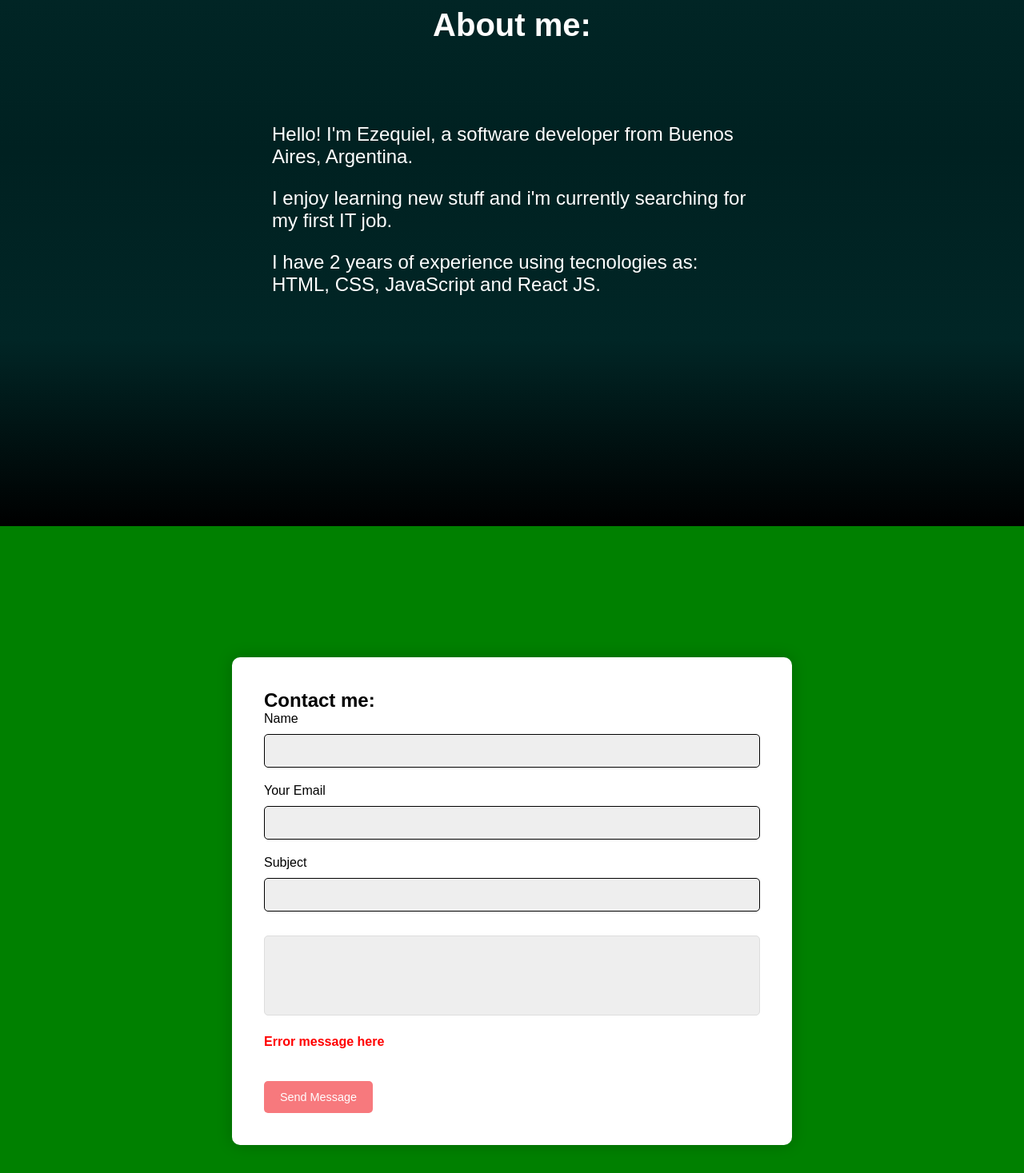
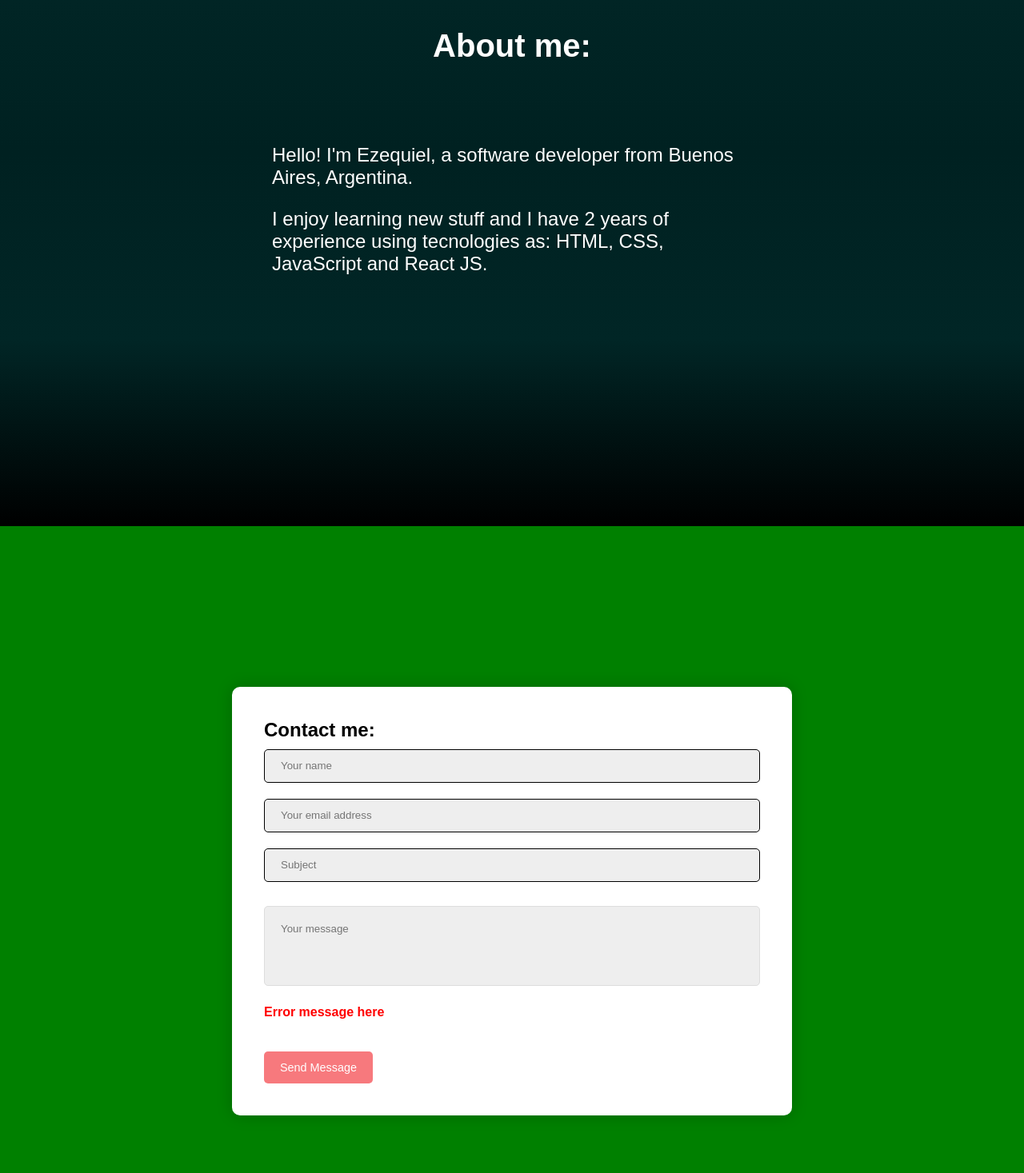
Before and after one commit to ezejerez/my-website, a React (Create React App) app: page / in a window 1280 px wide. Shown: the part 1216-2683 px from the top of the page at 80% size. Built offline with nearby package versions, Linux system fonts and the light colour scheme; a web font is replaced by a local one.

Commit message:
modal-added

```diff
--- a/package.json
+++ b/package.json
@@ -13,6 +13,7 @@
     "react-router-dom": "^5.2.0",
     "react-scripts": "4.0.3",
     "react-scroll": "^1.8.1",
+    "react-spring": "^9.0.0-rc.3",
     "styled-components": "^5.2.1",
     "web-vitals": "^1.1.0"
   },
--- a/src/components/AboutSection/AboutElements.js
+++ b/src/components/AboutSection/AboutElements.js
@@ -75,18 +75,3 @@ export const AboutSectionP2 = styled.p`
     font-size: 16px;
   }
 `;
-export const AboutSectionP3 = styled.p`
-  margin-top: 24px;
-  color: #fff;
-  font-size: 24px;
-  text-align: left;
-  max-width: 600px;
-
-  @media screen and (max-width: 768px) {
-    font-size: 20px;
-  }
-
-  @media screen and (max-width: 480px) {
-    font-size: 16px;
-  }
-`;
--- a/src/components/AboutSection/index.js
+++ b/src/components/AboutSection/index.js
@@ -5,11 +5,11 @@ import {
   AboutSectionTitle,
   AboutSectionP1,
   AboutSectionP2,
-  AboutSectionP3,
 } from './AboutElements';
 
 const AboutSection = () => {
   return (
+    <div id='about'>
       <AboutSectionContainer>
         <AboutSectionContent>
           <AboutSectionTitle>About me:</AboutSectionTitle>
@@ -18,15 +18,12 @@ const AboutSection = () => {
             Argentina.
           </AboutSectionP1>
           <AboutSectionP2>
-          I enjoy learning new stuff and i'm currently searching for my first IT
-          job.
+            I enjoy learning new stuff and I have 2 years of experience using
+            tecnologies as: HTML, CSS, JavaScript and React JS.
           </AboutSectionP2>
-        <AboutSectionP3>
-          I have 2 years of experience using tecnologies as: HTML, CSS,
-          JavaScript and React JS.
-        </AboutSectionP3>
         </AboutSectionContent>
       </AboutSectionContainer>
+    </div>
   );
 };
 
--- a/src/components/ContactSection/index.js
+++ b/src/components/ContactSection/index.js
@@ -1,4 +1,4 @@
-import React from 'react';
+import React, { useState } from 'react';
 import emailjs from 'emailjs-com';
 import {
   ContactSectionBackground,
@@ -10,42 +10,79 @@ import {
   StyledButton,
 } from './ContactElements';
 
+import Modal from '../Modal/index';
+
 const ContactSection = () => {
-  function sendEmail(e) {
-    e.preventDefault();
+  const [showModal, setShowModal] = useState(false);
 
-    emailjs
-      .sendForm(
-        'gmail',
-        'template_wotpibf',
-        e.target,
-        'user_8o9zQhhFpdSCF4aIT7OSF'
-      )
-      .then(() => {
-        alert(
-          'Your message was sent successfully! I will contact you as soon as possible &#x1F60E;'
-        );
-      }, e.target.reset());
-  }
+  const openModal = () => {
+    setShowModal((prev) => !prev);
+  };
+
+  // function sendEmail(e) {
+  //   e.preventDefault();
+
+  //   emailjs
+  //     .sendForm(
+  //       'gmail',
+  //       'template_wotpibf',
+  //       e.target,
+  //       'user_8o9zQhhFpdSCF4aIT7OSF',
+  //     )
+  //     .then(() => {
+  //       alert(
+  //         'Your message was sent successfully! I will contact you as soon as possible &#x1F60E;',
+  //       );
+  //     }, e.target.reset());
+  // }
 
   return (
     <div id='contact'>
+      <Modal showModal={showModal} setShowModal={setShowModal} />
       <ContactSectionBackground>
         <StyledFormWrapper>
           <StyledForm>
             <h2>Contact me:</h2>
-            <label htmlFor='name'>Name</label>
-            <StyledInput type='text' name='name' />
-            <label htmlFor='email'>Your Email</label>
-            <StyledInput type='email' name='email' />
-            <label htmlFor='subject'>Subject</label>
-            <StyledInput type='subject' name='subject' />
+            <label htmlFor='name'></label>
+            <StyledInput
+              type='text'
+              className='form-control'
+              placeholder='Your name'
+              name='name'
+            />
+            <label htmlFor='email'></label>
+            <StyledInput
+              type='email'
+              className='form-control'
+              placeholder='Your email address'
+              name='email'
+            />
+            <label htmlFor='subject'></label>
+            <StyledInput
+              type='text'
+              className='form-control'
+              placeholder='Subject'
+              name='subject'
+            />
             <label htmlFor='message'></label>
-            <StyledTextArea name='subject' />
+            <StyledTextArea
+              className='form-control'
+              id=''
+              cols='30'
+              rows='8'
+              placeholder='Your message'
+              name='message'
+            />
             <StyledError>
               <p>Error message here</p>
             </StyledError>
-            <StyledButton type='submit'>Send Message</StyledButton>
+            <StyledButton
+              onClick={openModal}
+              type='submit'
+              className='btn btn-info'
+              value='Send Message'>
+              Send Message
+            </StyledButton>
           </StyledForm>
         </StyledFormWrapper>
       </ContactSectionBackground>
@@ -55,58 +92,4 @@ const ContactSection = () => {
 
 export default ContactSection;
 
-// ContactSectionContainer,
-// ContactSectionTitle,
-// ContactButton,
-
-{
-  /* <ContactSectionTitle>Contact me:</ContactSectionTitle>
-      <form onSubmit={sendEmail}>
-        <ContactSectionContainer>
-          <div className='col-8 form-group mx auto'>
-            <input
-              type='text'
-              className='form-control'
-              placeholder='Name'
-              name='name'
-            />
-          </div>
-
-          <div className='col-8 form-group pt-2 mx auto'>
-            <input
-              type='email'
-              className='form-control'
-              placeholder='Email address'
-              name='email'
-            />
-          </div>
-
-          <div className='col-8 form-group pt-2 mx auto'>
-            <input
-              type='text'
-              className='form-control'
-              placeholder='Subject'
-              name='subject'
-            />
-          </div>
-
-          <div className='col-8 form-group pt-2 mx auto'>
-            <textarea
-              className='form-control'
-              id=''
-              cols='30'
-              rows='8'
-              placeholder='Your message'
-              name='message'></textarea>
-          </div>
-
-          <div>
-            <ContactButton
-              type='submit'
-              className='btn btn-info'
-              value='Send Message'
-            />
-          </div>
-        </ContactSectionContainer>
-      </form> */
-}
+// agregar <StyledForm onSubmit={sendEmail}>
--- /dev/null
+++ b/src/components/Modal/ModalElements.js
@@ -0,0 +1,55 @@
+import styled from 'styled-components';
+import { MdClose } from 'react-icons/md';
+
+export const ModalBackground = styled.div`
+  width: 100%;
+  height: 100%;
+  background: rgba(0, 0, 0, 0.8);
+  position: fixed;
+  disply: flex;
+  justify-content: center;
+  align-items: center;
+`;
+
+export const ModalWrapper = styled.div`
+  width: 800px;
+  height: 500px;
+  box-shadow: 0 5px 16px rgba(0, 0, 0, 0.2);
+  background: #fff;
+  color: #000;
+  display: grid;
+  gid-template-columns: 1fr 1fr;
+  position: relative;
+  z-index: 10;
+  border-radius: 10px;
+`;
+
+export const ModalContent = styled.div`
+  display: flex;
+  flex-direction: column;
+  justify-content: center;
+  line-height: 1.8;
+  color: #141414;
+
+  p {
+    margin-bottom: 1rem;
+  }
+
+  button {
+    padding: 10px 24px;
+    background: #141414;
+    color: #fff;
+    border: none;
+  }
+`;
+
+export const CloseModalButton = styled(MdClose)`
+  cursor: pointer;
+  position: absolute;
+  top: 20px;
+  right: 20px;
+  width: 32px;
+  height: 32px;
+  padding: 0;
+  z-index: 10;
+`;
--- /dev/null
+++ b/src/components/Modal/index.js
@@ -0,0 +1,65 @@
+import React, { useRef, useEffect, useCallback } from 'react';
+import { useSpring, animated } from 'react-spring';
+import {
+  ModalBackground,
+  ModalContent,
+  ModalWrapper,
+  CloseModalButton,
+} from './ModalElements';
+
+const Modal = ({ showModal, setShowModal }) => {
+  const modalRef = useRef();
+
+  const animation = useSpring({
+    config: {
+      duration: 250,
+    },
+    opacity: showModal ? 1 : 0,
+    transform: showModal ? `translateY(0%)` : `translateY(-100%)`,
+  });
+
+  const closeModal = (e) => {
+    if (modalRef.current === e.target) {
+      setShowModal(false);
+    }
+  };
+
+  const keyPress = useCallback(
+    (e) => {
+      if (e.key === 'Escape' && showModal) {
+        setShowModal(false);
+      }
+    },
+    [setShowModal, showModal],
+  );
+
+  useEffect(() => {
+    document.addEventListener('keydown', keyPress);
+    return () => document.removeEventListener('keydown', keyPress);
+  }, [keyPress]);
+
+  return (
+    <>
+      {showModal ? (
+        <ModalBackground ref={modalRef} onClick={closeModal}>
+          <animated.div style={animation}>
+            <ModalWrapper showModal={showModal}>
+              <ModalContent>
+                <p>
+                  Your message was sent successfully! I will contact you as soon
+                  as possible &#x1F60E;
+                </p>
+              </ModalContent>
+              <CloseModalButton
+                aria-label='Close modal'
+                onClick={() => setShowModal((prev) => !prev)}
+              />
+            </ModalWrapper>
+          </animated.div>
+        </ModalBackground>
+      ) : null}
+    </>
+  );
+};
+
+export default Modal;
```
Also changed, not shown: src/components/ContactSection/ContactElements.js (+0 -39 lines), 1 other file (tests, documents, lock files or other folders). Lines whose indentation alone changed are shown as unchanged.
